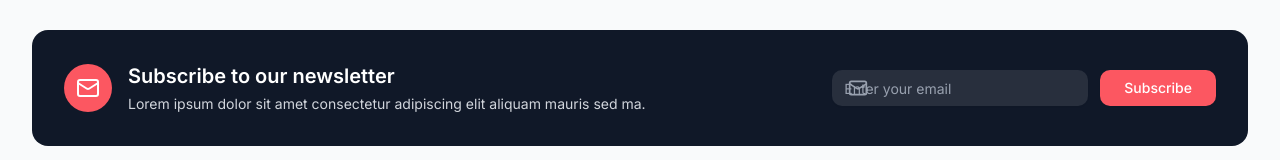
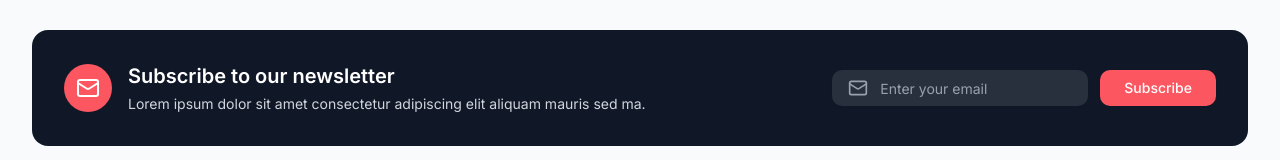
Before and after one commit to mastermhp/expalora, a Next.js app: page / in a window 1280 px wide. Shown: the part 5338-5498 px from the top of the page. Built offline with nearby package versions, Linux system fonts and the light colour scheme.

Commit message:
issue updated

```diff
--- a/app/components/footer.js
+++ b/app/components/footer.js
@@ -217,7 +217,7 @@ export default function Footer() {
                 <Input
                   type="email"
                   placeholder="Enter your email"
-                  className="pl-12 md:w-64 p-3 rounded-lg border-none bg-white/10 text-white placeholder:text-gray-400 focus:ring-2 focus:ring-coral-500"
+                  className="pl-12 md:w-64 rounded-lg border-none bg-white/10 text-white placeholder:text-gray-400 focus:ring-2 focus:ring-coral-500"
                 />
               </div>
               <Button className="bg-coral-500 hover:bg-coral-600 text-white px-6 py-3 rounded-lg font-medium">
```
